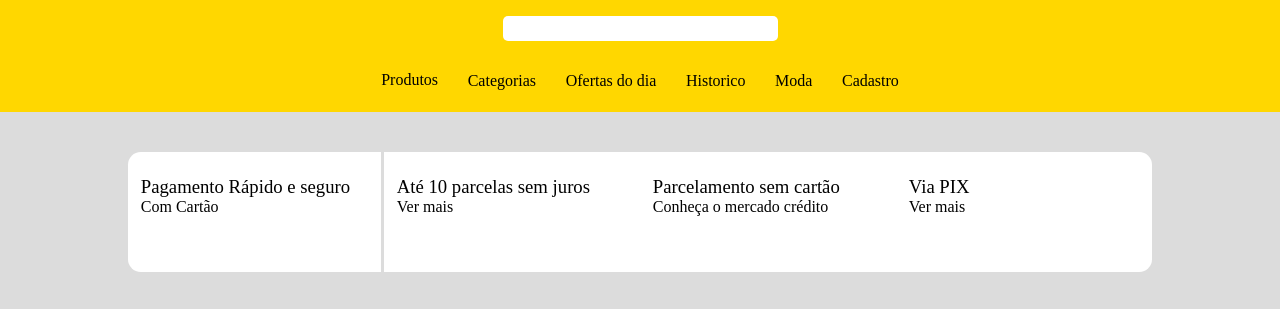
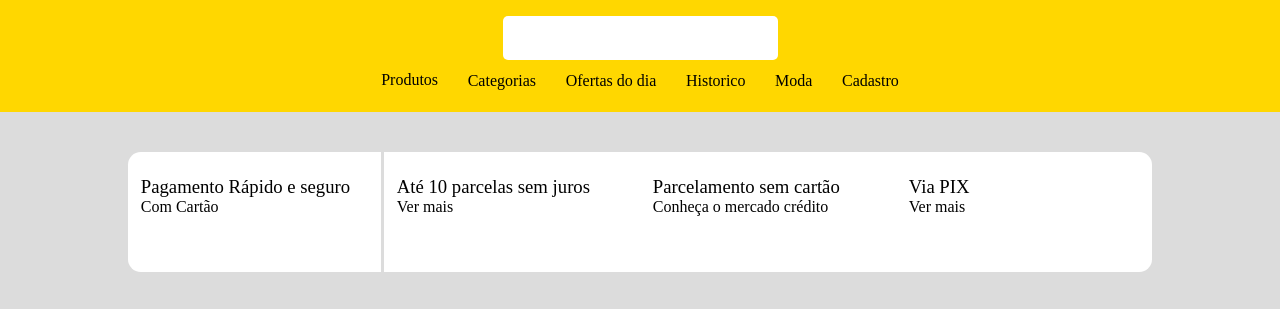
Before and after one commit to NikolasCosta1/FrontEnd, a plain HTML site: page mercadoLivre/index.html in a window 1280 px wide. Shown: the top 309 px of the page. Drawn offline with Linux system fonts and the light colour scheme.

Commit message:
prototipo mercado livre

```diff
--- a/mercadoLivre/style.css
+++ b/mercadoLivre/style.css
@@ -30,7 +30,7 @@ img{
     height: 7vh;
 }
 .searchBar{
-    height: 3vh;
+    height: 5.5vh;
     margin-top: 2vh;
 }
 .navbar{
```
